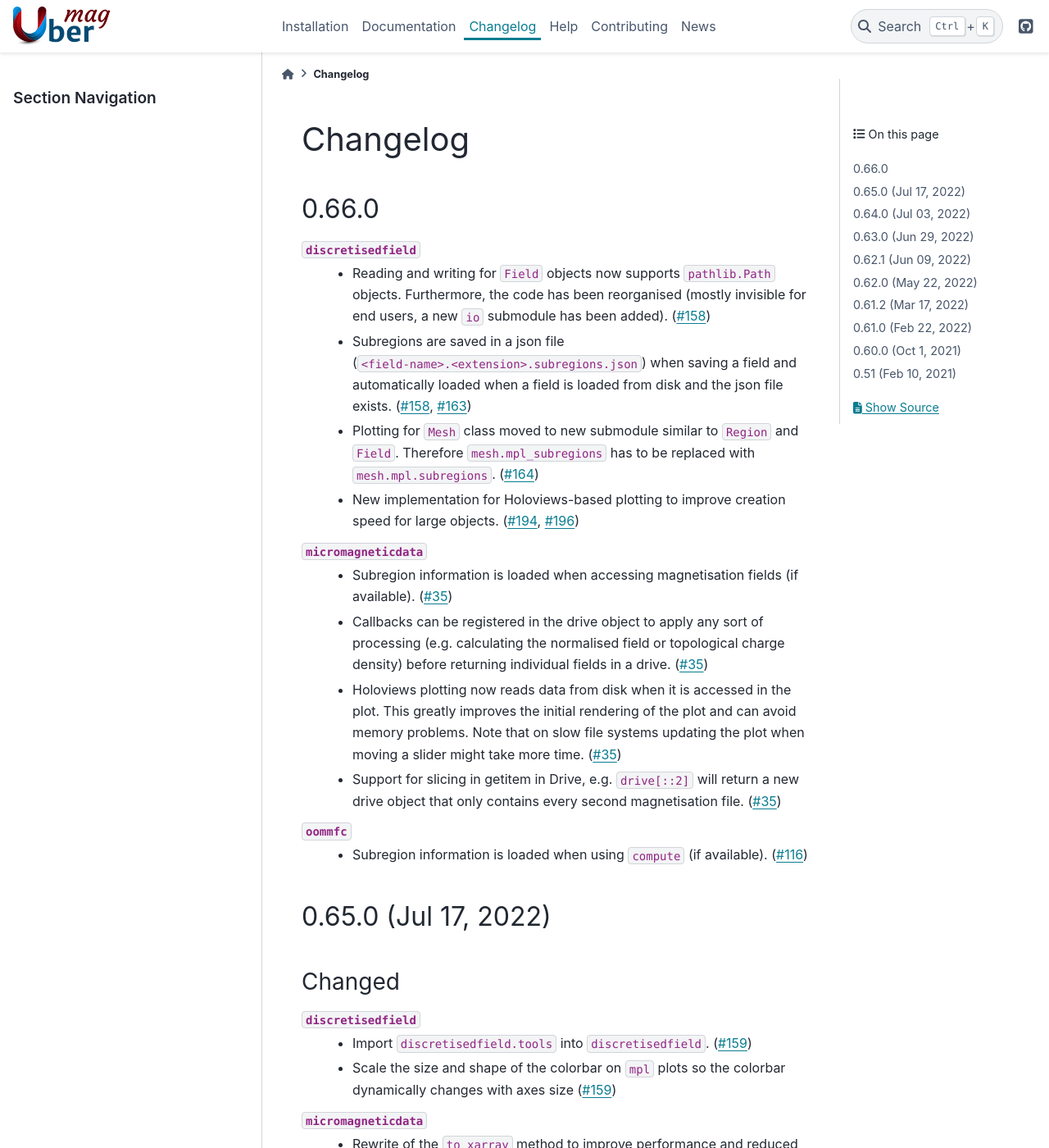
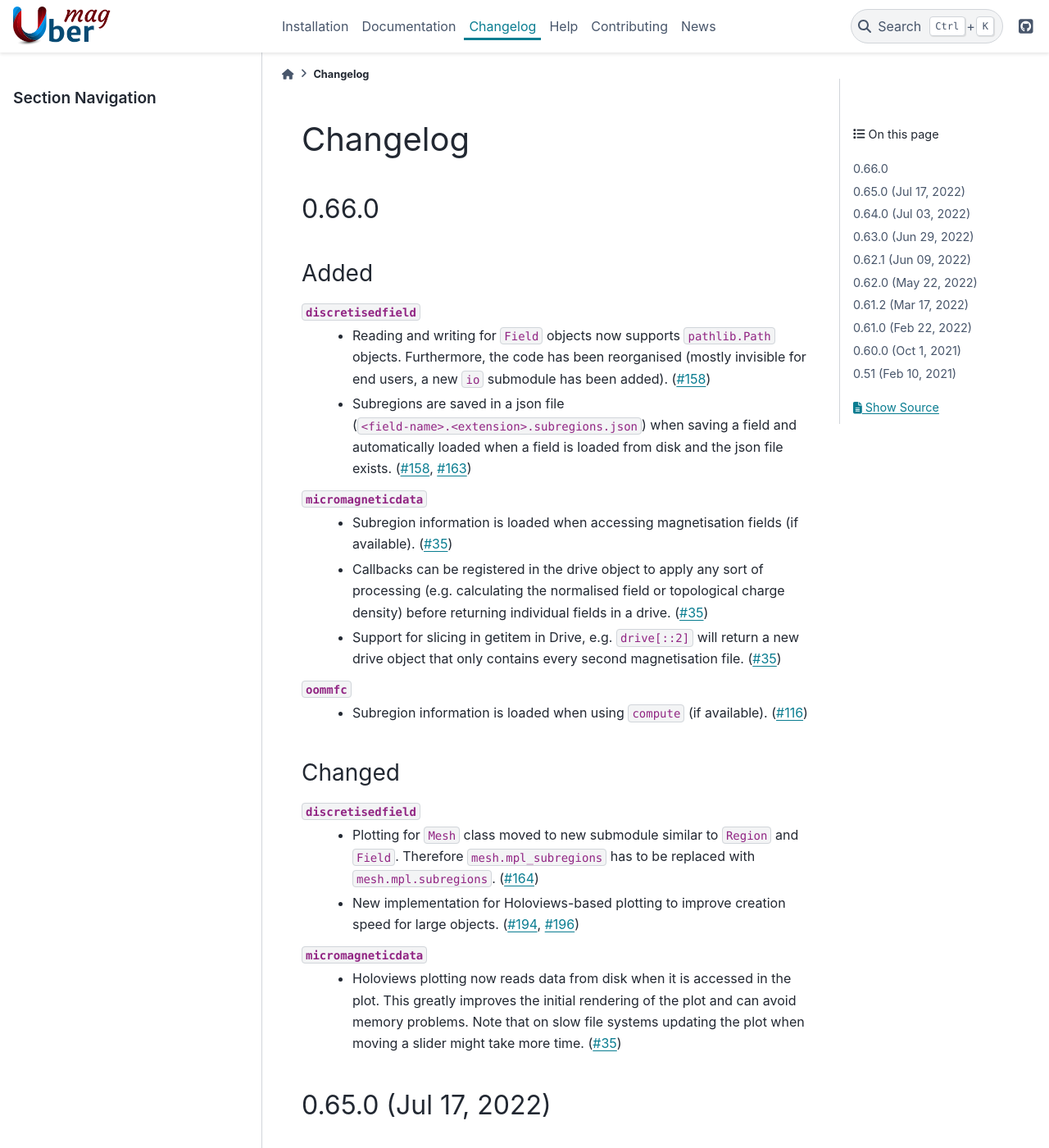
Before and after one commit to ubermag/ubermag.github.io, a Sphinx documentation site: the page built from source/changelog.rst, in a window 1280 px wide and 1400 px high. Shown: the whole window at 82% size. Built offline with Sphinx 7.4.7 and the PyData theme 0.15.4, drawn with Linux system fonts in a browser that asks for light colours; pages that are not in the unit, such as notebooks, are missing from menus; some of the changed lines change nothing that is shown.

Commit message:
Add missing subheadings in the changelog

```diff
--- a/source/changelog.rst
+++ b/source/changelog.rst
@@ -4,6 +4,9 @@ Changelog
 
 0.66.0
 ======
+
+Added
+-----
 
 ``discretisedfield``
   - Reading and writing for ``Field`` objects now supports ``pathlib.Path``
@@ -15,6 +18,26 @@ Changelog
     automatically loaded when a field is loaded from disk and the json file
     exists. (`#158 <https://github.com/ubermag/discretisedfield/pull/158>`__,
     `#163 <https://github.com/ubermag/discretisedfield/pull/163>`__)
+
+``micromagneticdata``
+  - Subregion information is loaded when accessing magnetisation fields (if
+    available). (`#35 <https://github.com/ubermag/micromagneticdata/pull/35>`__)
+  - Callbacks can be registered in the drive object to apply any sort of
+    processing (e.g. calculating the normalised field or topological charge
+    density) before returning individual fields in a drive. (`#35
+    <https://github.com/ubermag/micromagneticdata/pull/35>`__)
+  - Support for slicing in getitem in Drive, e.g. ``drive[::2]`` will return a
+    new drive object that only contains every second magnetisation file. (`#35
+    <https://github.com/ubermag/micromagneticdata/pull/35>`__)
+
+``oommfc``
+  - Subregion information is loaded when using ``compute`` (if available).
+    (`#116 <https://github.com/ubermag/oommfc/pull/116>`__)
+
+Changed
+-------
+
+``discretisedfield``
   - Plotting for ``Mesh`` class moved to new submodule similar to ``Region`` and
     ``Field``. Therefore ``mesh.mpl_subregions`` has to be replaced with
     ``mesh.mpl.subregions``. (`#164
@@ -25,24 +48,11 @@ Changelog
     <https://github.com/ubermag/discretisedfield/pull/196>`__)
 
 ``micromagneticdata``
-  - Subregion information is loaded when accessing magnetisation fields (if
-    available). (`#35 <https://github.com/ubermag/micromagneticdata/pull/35>`__)
-  - Callbacks can be registered in the drive object to apply any sort of
-    processing (e.g. calculating the normalised field or topological charge
-    density) before returning individual fields in a drive. (`#35
-    <https://github.com/ubermag/micromagneticdata/pull/35>`__)
   - Holoviews plotting now reads data from disk when it is accessed in the plot.
     This greatly improves the initial rendering of the plot and can avoid memory
     problems. Note that on slow file systems updating the plot when moving a
     slider might take more time. (`#35
     <https://github.com/ubermag/micromagneticdata/pull/35>`__)
-  - Support for slicing in getitem in Drive, e.g. ``drive[::2]`` will return a
-    new drive object that only contains every second magnetisation file. (`#35
-    <https://github.com/ubermag/micromagneticdata/pull/35>`__)
-
-``oommfc``
-  - Subregion information is loaded when using ``compute`` (if available).
-    (`#116 <https://github.com/ubermag/oommfc/pull/116>`__)
 
 0.65.0 (Jul 17, 2022)
 =====================
```
